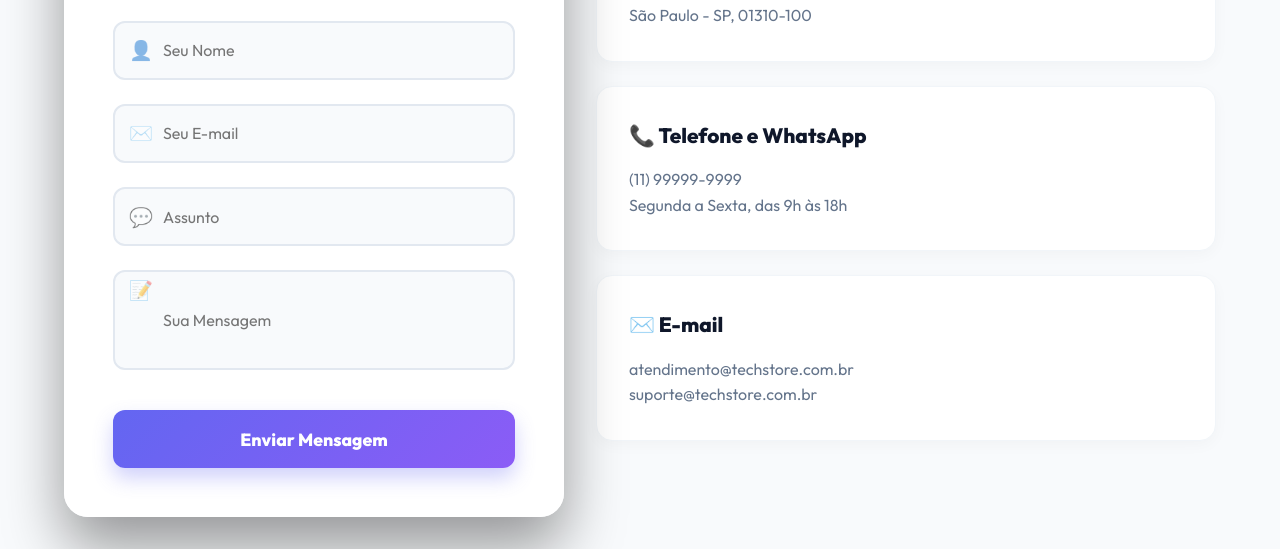
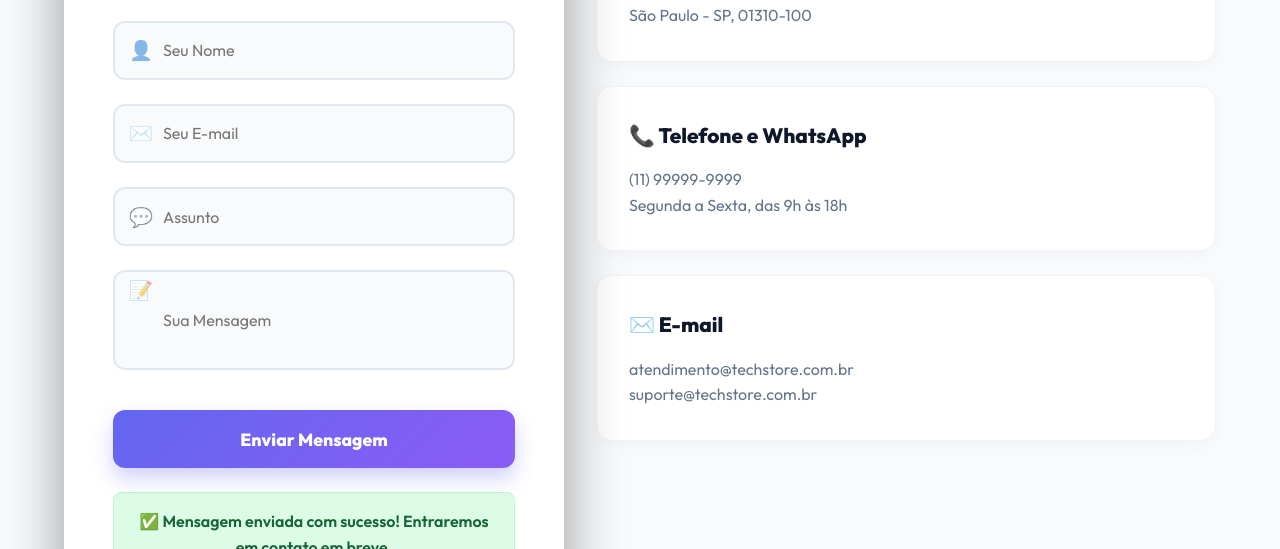
Before and after one commit to hemersonaguiar471-lab/projeto-loja-eletronicos-ads, a plain HTML site: page contato.html in a window 1280 px wide. Both pictures are taken after typing "Sample", "name@example.com", "Sample", "Sample" into the empty fields and a click on the button "Enviar Mensagem". Shown: the part 558-1107 px from the top of the page. Drawn offline with Linux system fonts and the light colour scheme.

Commit message:
Update contato.html

```diff
--- a/contato.html
+++ b/contato.html
@@ -31,7 +31,8 @@
             <!-- Formulário de Contato -->
             <div class="cadastro-card" style="max-width: 500px; margin: 0; animation: none;">
                 <h2 style="text-align: left; margin-bottom: 1.5rem;">Envie uma mensagem</h2>
-                <form onsubmit="event.preventDefault(); alert('Mensagem enviada com sucesso! Entraremos em contato em breve.'); this.reset();">
+
+                <form id="formContato">
                     <div class="input-group">
                         <input type="text" placeholder="Seu Nome" required>
                         <span class="icon">👤</span>
@@ -49,6 +50,11 @@
                         <span class="icon" style="top: 20px;">📝</span>
                     </div>
                     <button type="submit">Enviar Mensagem</button>
+
+                    <!-- A nova mensagem de sucesso -->
+                    <div id="msgContato" style="display: none; margin-top: 1.5rem; padding: 1rem; background: #dcfce7; color: #166534; border-radius: 8px; text-align: center; font-weight: 600; border: 1px solid #bbf7d0;">
+                        ✅ Mensagem enviada com sucesso! Entraremos em contato em breve.
+                    </div>
                 </form>
             </div>
 
@@ -69,5 +75,21 @@
             </div>
         </div>
     </div>
+
+    <!-- Script para fazer a mensagem aparecer sem pular a tela -->
+    <script>
+        document.getElementById('formContato').addEventListener('submit', function(e) {
+            e.preventDefault(); // Impede o envio real e o recarregamento da página
+            const msg = document.getElementById('msgContato');
+
+            this.reset(); // Limpa os campos do formulário
+
+            // Mostra a mensagem e some depois de 4 segundos
+            msg.style.display = 'block';
+            setTimeout(() => {
+                msg.style.display = 'none';
+            }, 4000);
+        });
+    </script>
 </body>
 </html>
```
